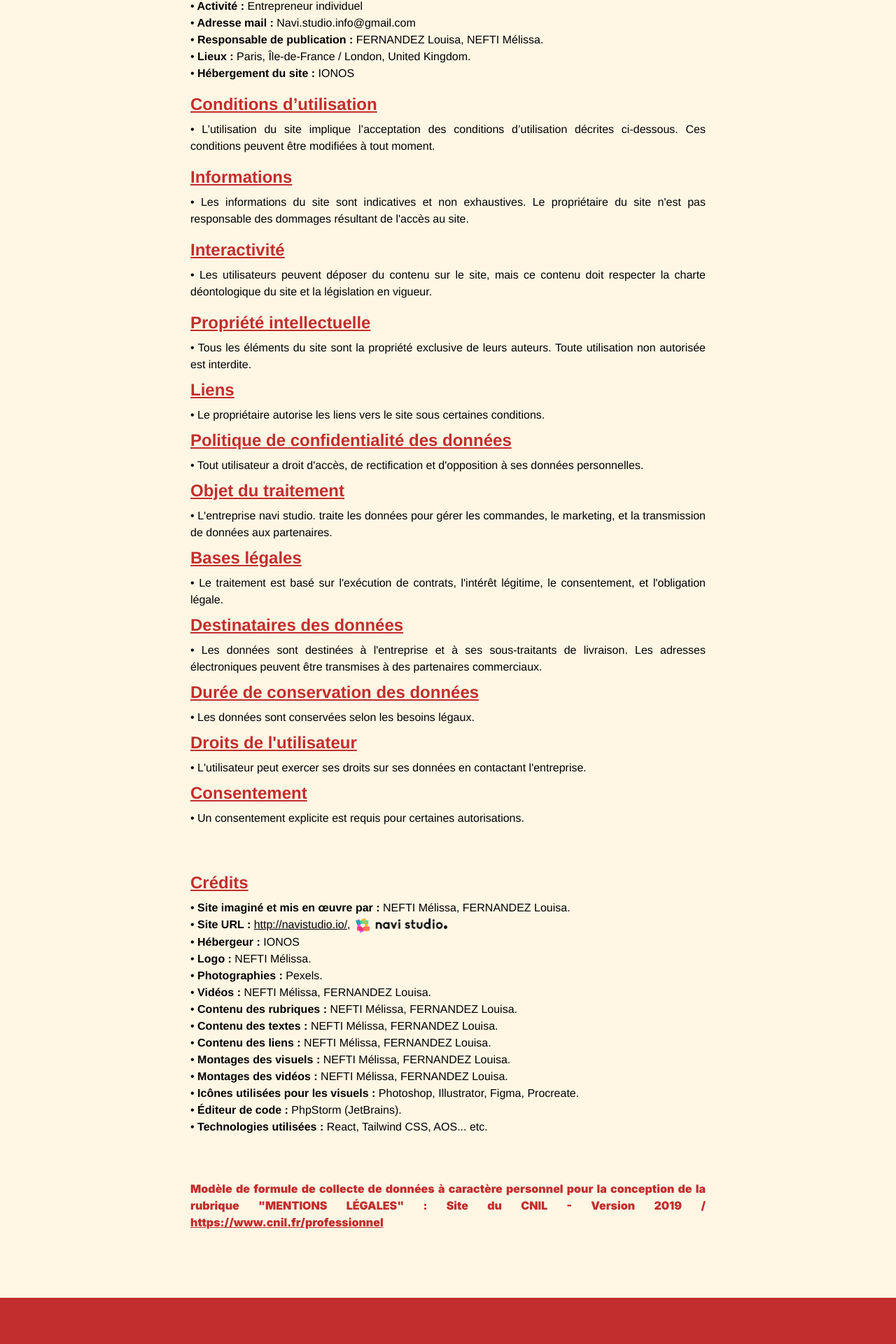
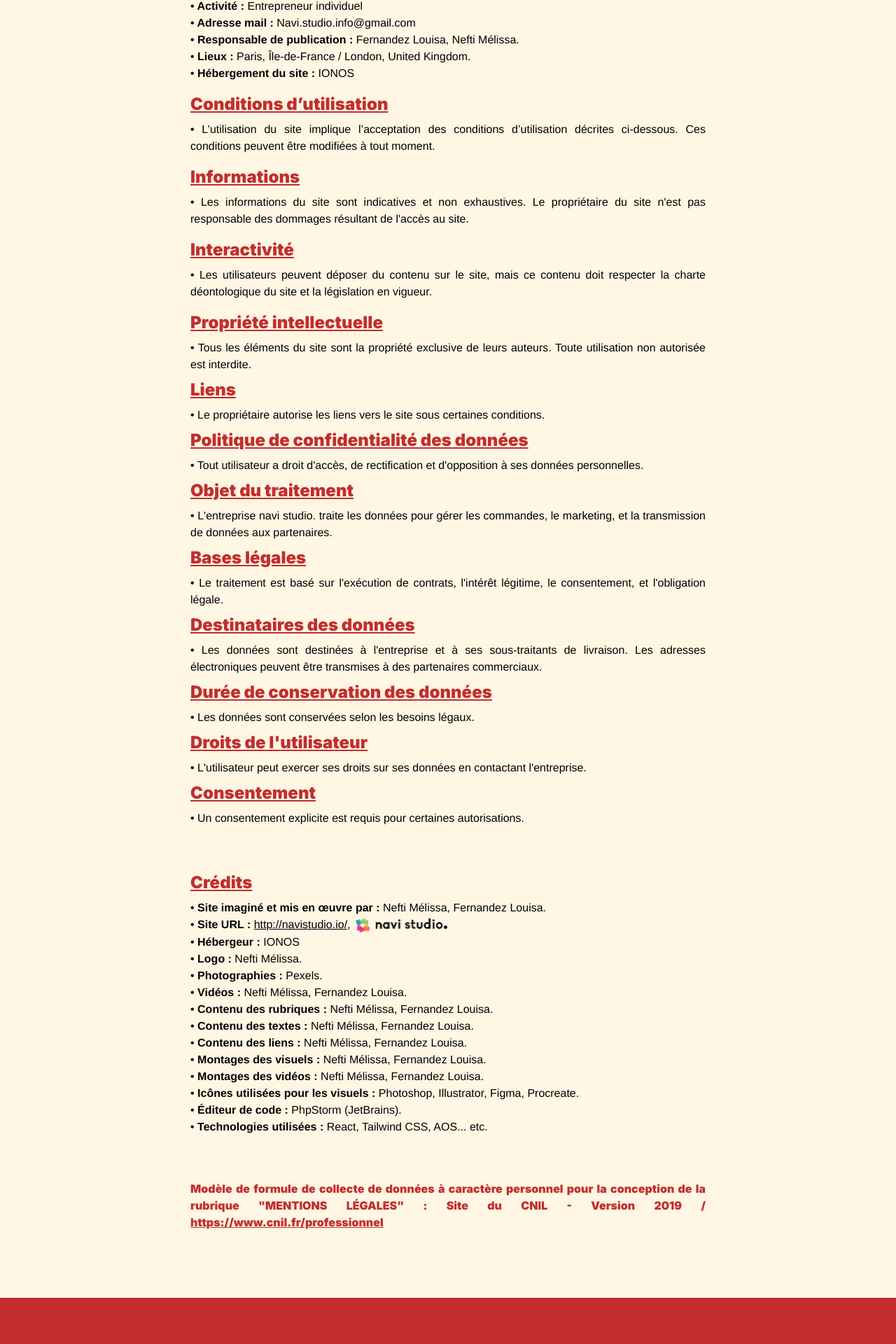
Before and after one commit to franzhopp/v3q, a React (Vite) app: page /mentions in a window 1280 px wide. Shown: the part 392-2312 px from the top of the page at 70% size. Built offline with nearby package versions, Linux system fonts and the light colour scheme; a web font is replaced by a local one.

Commit message:
[ADD] update

```diff
--- a/src/Components/Privacy/Pages/PageMentions.jsx
+++ b/src/Components/Privacy/Pages/PageMentions.jsx
@@ -15,7 +15,7 @@ const PageMentions = () => {
             Mentions légales
           </h1>
 
-          <h2 className="text-C22E2E underline text-xl md:text-2xl font-semibold mb-2">
+          <h2 className="text-C22E2E font-inter underline text-2xl md:text-3xlfont-semibold mb-2">
             Identité
           </h2>
           <p className="text-black mb-4">
@@ -36,7 +36,7 @@ const PageMentions = () => {
             </NavLink>
             .
             <br />•<span className={keywordsStyle}> Propriétaire :</span>{" "}
-            FERNANDEZ Louisa, NEFTI Mélissa.
+            Fernandez Louisa, Nefti Mélissa.
             <br />•<span className={keywordsStyle}> Activité :</span>{" "}
             Entrepreneur individuel
             <br />•<span className={keywordsStyle}> Adresse mail :</span>{" "}
@@ -46,7 +46,7 @@ const PageMentions = () => {
               {" "}
               Responsable de publication :
             </span>{" "}
-            FERNANDEZ Louisa, NEFTI Mélissa.
+            Fernandez Louisa, Nefti Mélissa.
             <br />•<span className={keywordsStyle}> Lieux :</span> Paris,
             Île-de-France / London, United Kingdom.
             <br />• <span className={keywordsStyle}>
@@ -56,7 +56,7 @@ const PageMentions = () => {
             <br />
           </p>
 
-          <h2 className="text-C22E2E underline text-xl md:text-2xl font-semibold mb-2">
+          <h2 className="text-C22E2E font-inter underline text-2xl md:text-3xlfont-semibold mb-2">
             Conditions d’utilisation
           </h2>
           <p className="text-black text-justify mb-4">
@@ -65,7 +65,7 @@ const PageMentions = () => {
             modifiées à tout moment.
           </p>
 
-          <h2 className="text-C22E2E underline text-xl md:text-2xl font-semibold mb-2">
+          <h2 className="text-C22E2E font-inter underline text-2xl md:text-3xlfont-semibold mb-2">
             Informations
           </h2>
           <p className="text-black text-justify mb-4">
@@ -74,7 +74,7 @@ const PageMentions = () => {
             l'accès au site.
           </p>
 
-          <h2 className="text-C22E2E underline text-xl md:text-2xl font-semibold mb-2">
+          <h2 className="text-C22E2E font-inter underline text-2xl md:text-3xlfont-semibold mb-2">
             Interactivité
           </h2>
           <p className="text-black text-justify mb-4">
@@ -83,7 +83,7 @@ const PageMentions = () => {
             législation en vigueur.
           </p>
 
-          <h2 className="text-C22E2E underline text-xl md:text-2xl font-semibold mb-2">
+          <h2 className="text-C22E2E font-inter underline text-2xl md:text-3xlfont-semibold mb-2">
             Propriété intellectuelle
           </h2>
           <p className="text-black text-justify">
@@ -91,7 +91,7 @@ const PageMentions = () => {
             auteurs. Toute utilisation non autorisée est interdite.
           </p>
 
-          <h2 className="text-C22E2E underline text-xl md:text-2xl font-semibold mb-2 mt-2">
+          <h2 className="text-C22E2E font-inter underline text-2xl md:text-3xlfont-semibold mb-2 mt-2">
             Liens
           </h2>
           <p className="text-black text-justify">
@@ -99,7 +99,7 @@ const PageMentions = () => {
             conditions.
           </p>
 
-          <h2 className="text-C22E2E underline text-xl md:text-2xl font-semibold mb-2 mt-2">
+          <h2 className="text-C22E2E font-inter underline text-2xl md:text-3xlfont-semibold mb-2 mt-2">
             Politique de confidentialité des données
           </h2>
           <p className="text-black text-justify">
@@ -107,7 +107,7 @@ const PageMentions = () => {
             à ses données personnelles.
           </p>
 
-          <h2 className="text-C22E2E underline text-xl md:text-2xl font-semibold mb-2 mt-2">
+          <h2 className="text-C22E2E font-inter underline text-2xl md:text-3xlfont-semibold mb-2 mt-2">
             Objet du traitement
           </h2>
           <p className="text-black text-justify">
@@ -116,7 +116,7 @@ const PageMentions = () => {
             partenaires.
           </p>
 
-          <h2 className="text-C22E2E underline text-xl md:text-2xl font-semibold mb-2 mt-2">
+          <h2 className="text-C22E2E font-inter underline text-2xl md:text-3xlfont-semibold mb-2 mt-2">
             Bases légales
           </h2>
           <p className="text-black text-justify">
@@ -124,7 +124,7 @@ const PageMentions = () => {
             légitime, le consentement, et l'obligation légale.
           </p>
 
-          <h2 className="text-C22E2E underline text-xl md:text-2xl font-semibold mb-2 mt-2">
+          <h2 className="text-C22E2E font-inter underline text-2xl md:text-3xlfont-semibold mb-2 mt-2">
             Destinataires des données
           </h2>
           <p className="text-black text-justify">
@@ -133,14 +133,14 @@ const PageMentions = () => {
             des partenaires commerciaux.
           </p>
 
-          <h2 className="text-C22E2E underline text-xl md:text-2xl font-semibold mb-2 mt-2">
+          <h2 className="text-C22E2E font-inter underline text-2xl md:text-3xlfont-semibold mb-2 mt-2">
             Durée de conservation des données
           </h2>
           <p className="text-black text-justify">
             • Les données sont conservées selon les besoins légaux.
           </p>
 
-          <h2 className="text-C22E2E underline text-xl md:text-2xl font-semibold mb-2 mt-2">
+          <h2 className="text-C22E2E font-inter underline text-2xl md:text-3xlfont-semibold mb-2 mt-2">
             Droits de l'utilisateur
           </h2>
           <p className="text-black text-justify">
@@ -148,13 +148,13 @@ const PageMentions = () => {
             contactant l'entreprise.
           </p>
 
-          <h2 className="text-C22E2E underline text-xl md:text-2xl font-semibold mb-2 mt-2">
+          <h2 className="text-C22E2E font-inter underline text-2xl md:text-3xlfont-semibold mb-2 mt-2">
             Consentement
           </h2>
           <p className="text-black text-justify">
             • Un consentement explicite est requis pour certaines autorisations.
           </p>
-          <h2 className="text-C22E2E underline text-xl md:text-2xl font-semibold mt-16 mb-2">
+          <h2 className="text-C22E2E font-inter underline text-2xl md:text-3xlfont-semibold mt-16 mb-2">
             Crédits
           </h2>
           <p className="mb-4 text-black">
@@ -163,7 +163,7 @@ const PageMentions = () => {
               {" "}
               Site imaginé et mis en œuvre par :
             </span>{" "}
-            NEFTI Mélissa, FERNANDEZ Louisa.
+            Nefti Mélissa, Fernandez Louisa.
             <br />•<span className={keywordsStyle}> Site URL :</span>{" "}
             <NavLink
               to="http://navistudio.io/defaultsite"
@@ -180,32 +180,32 @@ const PageMentions = () => {
               alt="Icône navi studio."
             />
             <br />•<span className={keywordsStyle}> Hébergeur :</span> IONOS
-            <br />•<span className={keywordsStyle}> Logo :</span> NEFTI Mélissa.
+            <br />•<span className={keywordsStyle}> Logo :</span> Nefti Mélissa.
             <br />•<span className={keywordsStyle}> Photographies : </span>
             Pexels.
-            <br />•<span className={keywordsStyle}> Vidéos :</span> NEFTI
-            Mélissa, FERNANDEZ Louisa.
+            <br />•<span className={keywordsStyle}> Vidéos :</span> Nefti
+            Mélissa, Fernandez Louisa.
             <br />•
             <span className={keywordsStyle}> Contenu des rubriques :</span>{" "}
-            NEFTI Mélissa, FERNANDEZ Louisa.
+            Nefti Mélissa, Fernandez Louisa.
             <br />•<span className={keywordsStyle}>
               {" "}
               Contenu des textes :
             </span>{" "}
-            NEFTI Mélissa, FERNANDEZ Louisa.
+            Nefti Mélissa, Fernandez Louisa.
             <br />•<span className={keywordsStyle}>
               {" "}
               Contenu des liens :
             </span>{" "}
-            NEFTI Mélissa, FERNANDEZ Louisa.
+            Nefti Mélissa, Fernandez Louisa.
             <br />•
-            <span className={keywordsStyle}> Montages des visuels :</span> NEFTI
-            Mélissa, FERNANDEZ Louisa.
+            <span className={keywordsStyle}> Montages des visuels :</span> Nefti
+            Mélissa, Fernandez Louisa.
             <br />•<span className={keywordsStyle}>
               {" "}
               Montages des vidéos :
             </span>{" "}
-            NEFTI Mélissa, FERNANDEZ Louisa.
+            Nefti Mélissa, Fernandez Louisa.
             <br />•
             <span className={keywordsStyle}>
               {" "}
--- a/src/Components/Privacy/Pages/PagePrivacy.jsx
+++ b/src/Components/Privacy/Pages/PagePrivacy.jsx
@@ -26,7 +26,7 @@ const PagePrivacy = () => {
             données.
           </p>
 
-          <h2 className="text-2xl md:text-3xl font-semibold mb-4 text-C22E2E">
+          <h2 className="text-2xl md:text-3xl font-semibold mb-4 text-C22E2E font-inter">
             Collecte des Données
           </h2>
           <p className="text-black text-justify mb-4">
@@ -36,7 +36,7 @@ const PagePrivacy = () => {
             pour vous fournir nos services.
           </p>
 
-          <h2 className="text-2xl md:text-3xl font-semibold mb-4 text-C22E2E">
+          <h2 className="text-2xl md:text-3xl font-semibold mb-4 text-C22E2E font-inter">
             Finalités et Bases Légales
           </h2>
           <p className="text-black text-justify mb-4">
@@ -47,7 +47,7 @@ const PagePrivacy = () => {
             nos intérêts légitimes, ou votre consentement, le cas échéant.
           </p>
 
-          <h2 className="text-2xl md:text-3xl font-semibold mb-4 text-C22E2E">
+          <h2 className="text-2xl md:text-3xl font-semibold mb-4 text-C22E2E font-inter">
             Destinataires des Données
           </h2>
           <p className="text-black text-justify mb-4">
@@ -57,7 +57,7 @@ const PagePrivacy = () => {
             des offres spéciales.
           </p>
 
-          <h2 className="text-2xl md:text-3xl font-semibold mb-4 text-C22E2E">
+          <h2 className="text-2xl md:text-3xl font-semibold mb-4 text-C22E2E font-inter">
             Durée de Conservation
           </h2>
           <p className="text-black text-justify mb-4">
@@ -77,7 +77,7 @@ const PagePrivacy = () => {
             vigueur pour protéger vos données personnelles.
           </p>
 
-          <h2 className="text-2xl md:text-3xl font-semibold mb-4 text-C22E2E">
+          <h2 className="text-2xl md:text-3xl font-semibold mb-4 text-C22E2E font-inter">
             Sécurité et Confidentialité
           </h2>
           <p className="text-black text-justify mb-4">
@@ -89,7 +89,7 @@ const PagePrivacy = () => {
             vos données personnelles.
           </p>
 
-          <h2 className="text-2xl md:text-3xl font-semibold mb-4 text-C22E2E">
+          <h2 className="text-2xl md:text-3xl font-semibold mb-4 text-C22E2E font-inter">
             Droits des Utilisateurs
           </h2>
           <p className="text-black text-justify mb-4">
@@ -107,7 +107,7 @@ const PagePrivacy = () => {
             de vos données personnelles viole les lois en vigueur.
           </p>
 
-          <h2 className="text-2xl md:text-3xl font-semibold mb-4 text-C22E2E">
+          <h2 className="text-2xl md:text-3xl font-semibold mb-4 text-C22E2E font-inter">
             Modifications de la Politique de Confidentialité
           </h2>
           <p className="text-black text-justify mb-4">
@@ -116,7 +116,7 @@ const PagePrivacy = () => {
             notre site web et vous sera notifiée si nécessaire.
           </p>
 
-          <h2 className="text-2xl md:text-3xl font-semibold mb-4 text-C22E2E">
+          <h2 className="text-2xl md:text-3xl font-semibold mb-4 text-C22E2E font-inter">
             Contact
           </h2>
           <p className="text-black text-justify mb-4">
```
Also changed, not shown: src/Components/Privacy/Pages/PageTerms.jsx (+11 -20 lines).
